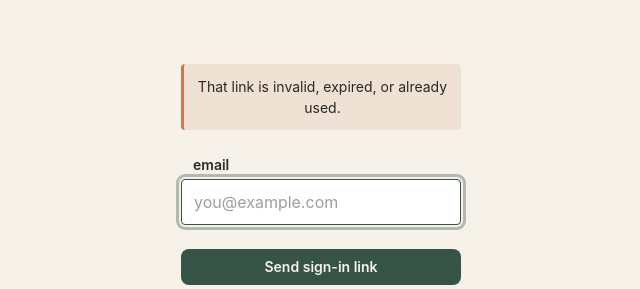
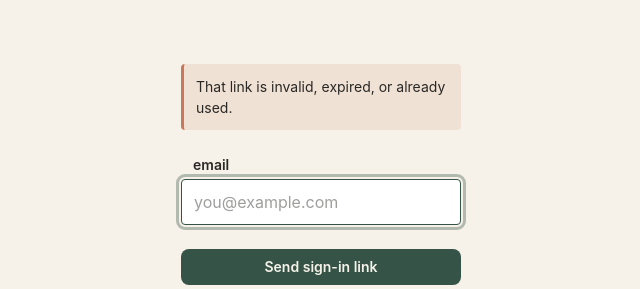
Before and after one commit to tedunruh/job-discovery-mvp, a Flask app: page /verify in a window 1280 px wide. Shown: the part 315-604 px from the top of the page, without its empty margins (319-959 px from the left). Run offline with Flask 3, Linux system fonts and the light colour scheme; some libraries are stand-ins or nearby versions.

Commit message:
Left-align free text inside centered containers
Sign-in messages and the onboarding description wrapped centered. The
containers stay centered; wrapping text now aligns left. Added the rule to
field-guide/README.md and CLAUDE.md.

Co-Authored-By: Claude Opus 5.5 <noreply@anthropic.com>
Claude-Session: https://claude.ai/code/session_01QJSwYrTcfkYqhwQDe68d5y

```diff
--- a/dashboard/templates/login.html
+++ b/dashboard/templates/login.html
@@ -33,7 +33,6 @@
     .auth .fg-field,
     .auth .fg-button,
     .auth .fg-message { width: 280px; }
-    .auth .fg-message { text-align: center; }
   </style>
 </head>
 <body class="fg-page">
--- a/dashboard/templates/onboarding.html
+++ b/dashboard/templates/onboarding.html
@@ -28,7 +28,6 @@
     .subtext {
       margin: calc(-1 * var(--fg-space-4)) 0 0;
       font-size: var(--fg-font-size-sm);
-      text-align: center;
     }
     form {
       display: flex;
--- a/field-guide/css/components.css
+++ b/field-guide/css/components.css
@@ -165,6 +165,7 @@
   font-size: var(--fg-font-size-sm);
   line-height: var(--fg-font-line-height-body);
   color: var(--fg-color-text-primary);
+  text-align: left;
 }
 .fg-message--success   { background: var(--fg-color-signal-progress-subtle);  border-left-color: var(--fg-color-action-primary); }
 .fg-message--attention { background: var(--fg-color-signal-attention-subtle); border-left-color: var(--fg-color-signal-attention); }
```
Also changed, not shown: CLAUDE.md (+2 -0 lines), field-guide/README.md.
